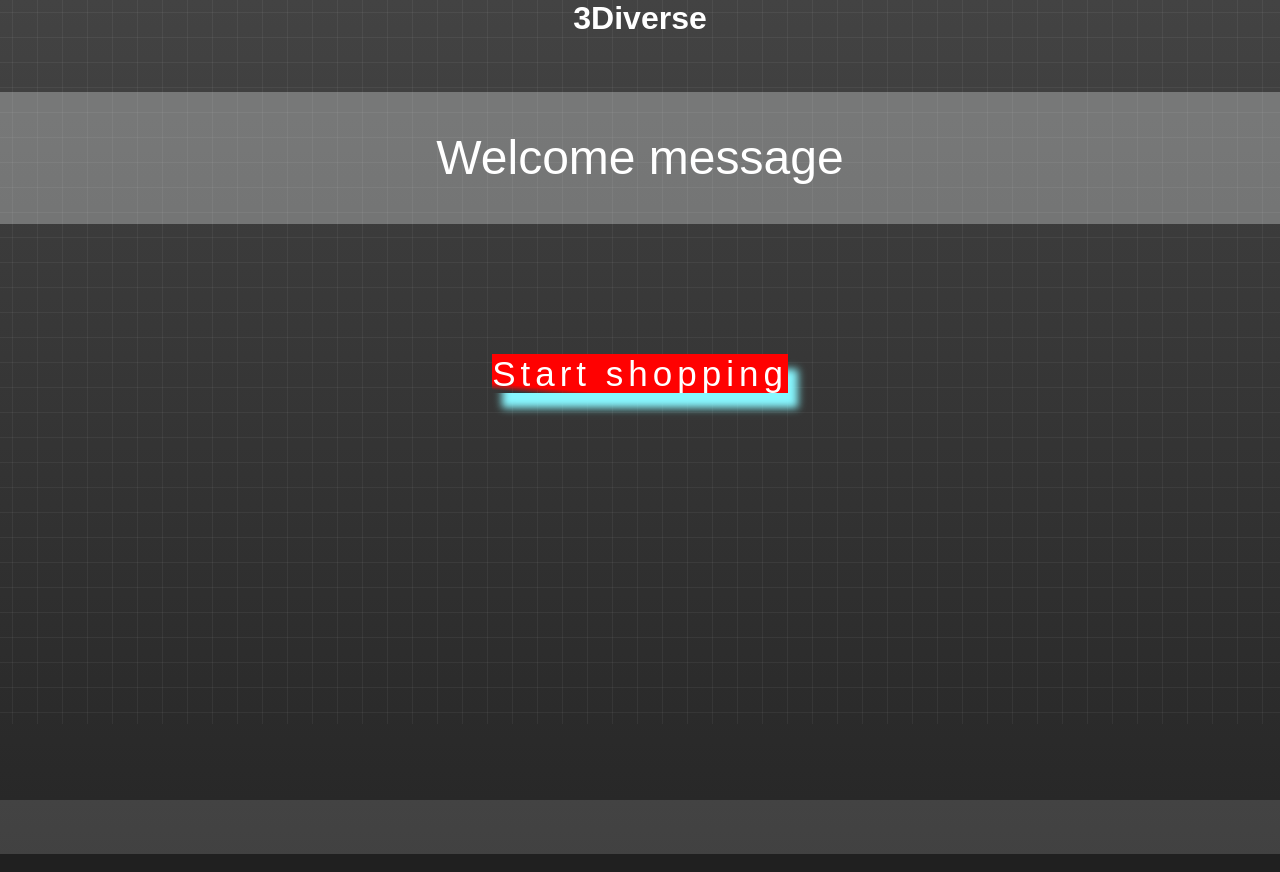
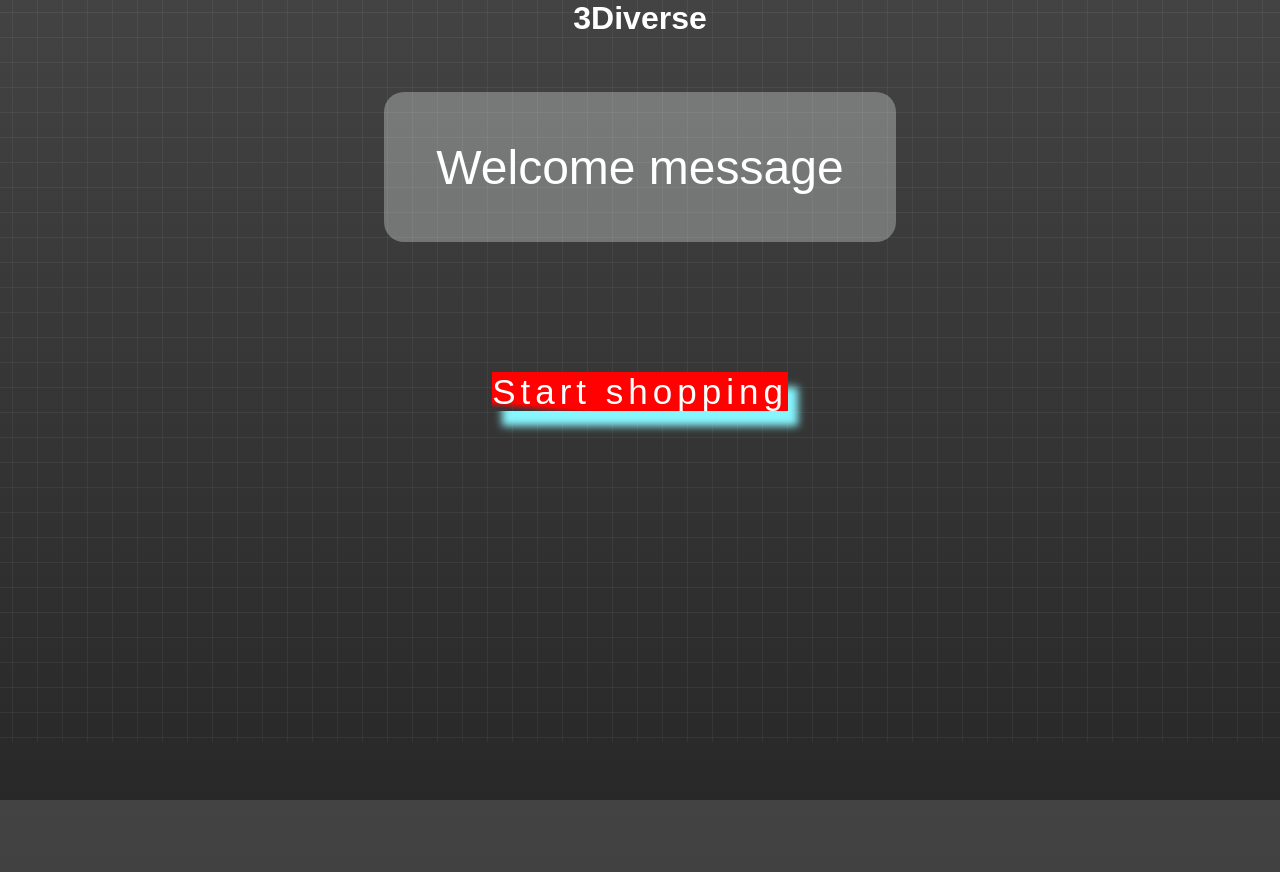
Before and after one commit to n1cerium/3Diverse, a React (Create React App) app in the folder ECommerceSite/my-react-app/: page /Welcome in a window 1280 px wide. Built offline with nearby package versions, Linux system fonts and the light colour scheme.

Commit message:
Update Home.css

```diff
--- a/ECommerceSite/my-react-app/src/Home.css
+++ b/ECommerceSite/my-react-app/src/Home.css
@@ -45,11 +45,18 @@ html {
 
   .quote-container {
     background-color: rgba(250, 255, 255, 0.293);
-    border-radius: 20;
+    border-radius: 20px;
     padding: 4rem;
     color: #ffffff ;
     font-size: 5rem;
     margin-top: 55px;
+    display: flex;
+    justify-content: center;
+    align-items: center;
+    height: 150px;
+    width: 40%;
+    margin-left: auto;
+    margin-right: auto;
   }
 
   .text-container,
```
